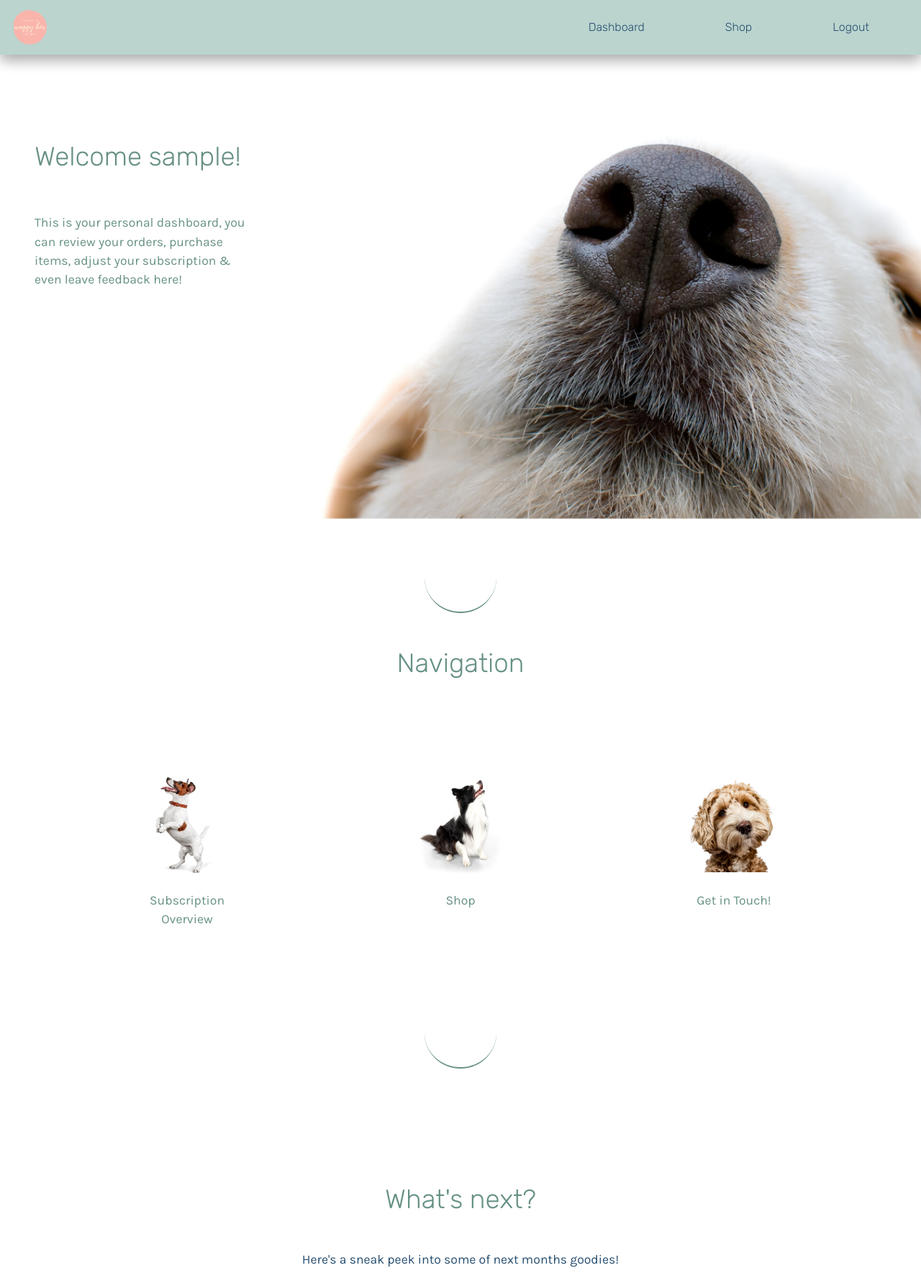
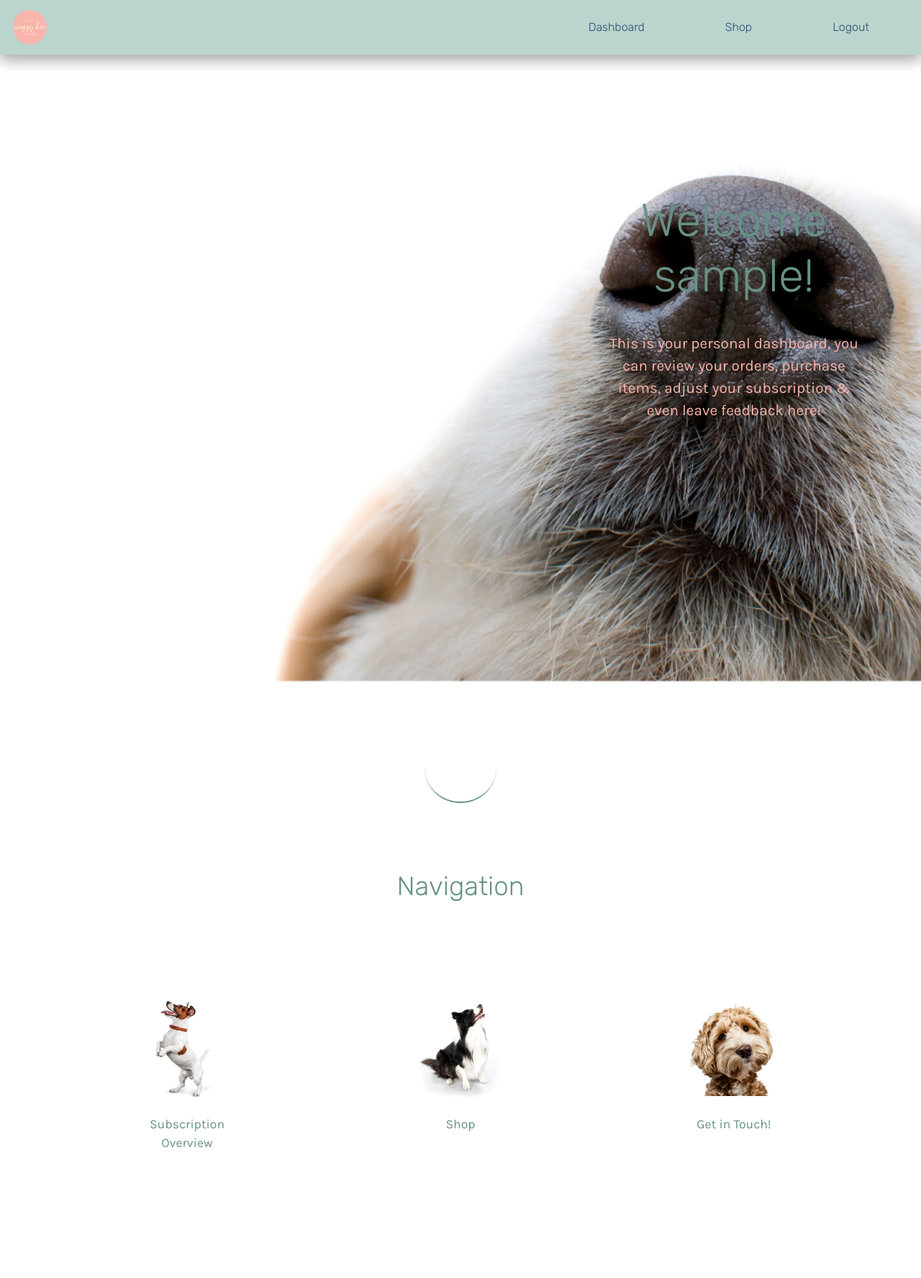
Before and after one commit to ClaireLally8/Waggy-Box, a Django app: page /dashboard/ in a window 1280 px wide. Shown: the top 1776 px of the page at 72% size. Run offline with Django 3.2, Linux system fonts and the light colour scheme; a user stored in the database is signed in; data comes from the database, SQL or seed files in the repository; tables that the repository leaves empty hold one stand-in row (values such as "Sample post"); some libraries are stand-ins or nearby versions.

Commit message:
styling to dashboard

```diff
--- a/main/templates/main/dashboard.html
+++ b/main/templates/main/dashboard.html
@@ -2,15 +2,20 @@
 {% load static %}
 
 {% block content %}
-<div class="dash-img">
-<div class="row">
-<div class="col-lg-4 col-md-4 col-sm-12"><br><br><br>
-<h2 class="section-head darkgreen py-5 mx-5">Welcome {{ user.username }}!</h2>
-<p class= "section-text darkgreen mx-5">This is your personal dashboard, you can review your orders, purchase items, adjust your subscription & even leave feedback here!</p>
+<section class="dash-img section">
+  <div class="container">
+    <div class="row">
+      <div class="col-sm-12 col-md-6 col-lg-8">
+      </div>
+      <div class="col-sm-12 col-md-6  col-lg-4 ">
+        <h1 class="text-center page-head">Welcome {{ user.username }}!</h1>
+        <p class="text-center page-sub">This is your personal dashboard, you can review your orders, purchase items, adjust your subscription & even leave feedback here!</p>
 </div>
-</div>
-</div>
-<hr class="divider">
+    </div>
+  </div>
+</section>
+<div class="d-flex justify-content-center py-5" style="position:relative"><div class="divider" style="position:absolute"></div></div>
+<section class="section">
 <h3 class="section-head text-center my-5">Navigation</h3>
 <div class="container">
 <div class = "row nav-section">
@@ -28,20 +33,22 @@
 </div>
 </div>
 </div>
-
-<hr class="divider my-5">
-<div class="container next-month">
+</section>
+<div class="d-flex justify-content-center py-5" style="position:relative"><div class="divider" style="position:absolute"></div></div>
+<section class="section">
+<div class="container">
 <h3 class="section-head text-center my-5">What's next?</h3>
 <p class="text-center section-text mt-2">Here's a sneak peek into some of next months goodies!</p>
-<div class="d-flex justify-content-center">
+<div class="row d-flex justify-content-center">
 {% for item in items %}
-<div class="col-lg-3 col-md-6 col-sm-12">
-<div class="image d-flex justify-content-center">
+<div class="col-lg-3 col-md-6 col-sm-12 z-depth-1 mt-5 mx-2">
+<div class="image">
 <img src="{{ MEDIA_URL }}{{ item.image }}" class="img-fluid item-image" height="200" width="200" alt="Product Image">
 </div>
-<p class="future-name text-center ">{{ item.name }}</p>
+<p class="items-name pb-3">{{ item.name }}</p>
 </div>
 {% endfor %}
 </div>
 </div>
+</section>
 {% endblock %}
```
